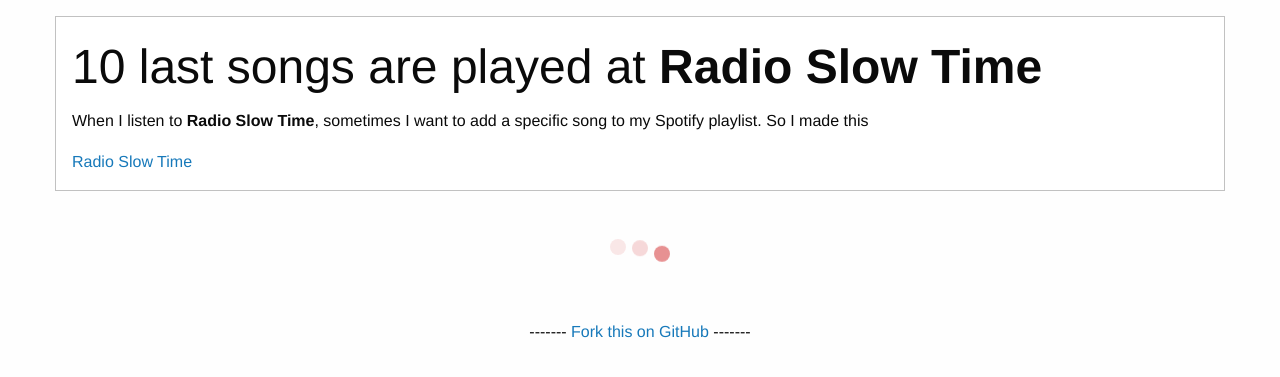
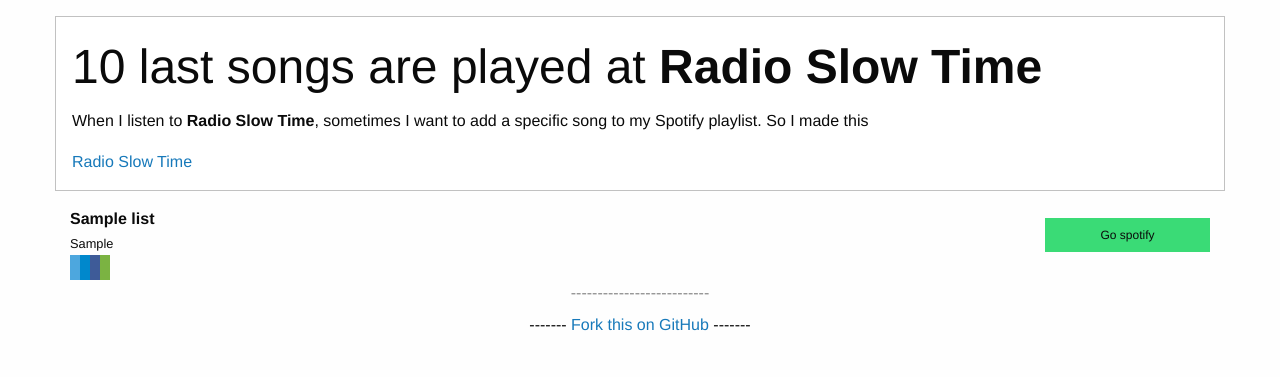
Before and after one commit to saderi/radio-slow-time-songs, a PHP site: page / in a window 1280 px wide. Shown: the top 377 px of the page. Run offline with PHP 8.4, Linux system fonts and the light colour scheme; tables that the repository leaves empty hold one stand-in row (values such as "Sample post"); some libraries are stand-ins or nearby versions.

Commit message:
Add share button

```diff
--- a/index.html
+++ b/index.html
@@ -2,11 +2,11 @@
 <html class="no-js">
     <head>
         <meta charset="utf-8" />
-        <meta name="cpanel-git" content="let's test for video">
         <meta http-equiv="x-ua-compatible" content="ie=edge">
         <meta name="viewport" content="width=device-width, initial-scale=1.0">
         <title>Slow Time to Spotify</title>
         <link rel="stylesheet" href="https://cdnjs.cloudflare.com/ajax/libs/foundation/6.5.0/css/foundation.min.css">
+        <link rel="stylesheet" href="https://d1azc1qln24ryf.cloudfront.net/114779/Socicon/style-cf.css?9ukd8d">
     </head>
     <body>
         <div class="grid-container">
@@ -45,9 +45,9 @@
                 });
             }
             $( document ).ready(function() {
-                window.setInterval(function(){
+                // window.setInterval(function(){
                     loaddata();
-                }, 3000);
+                // }, 3000);
             });
         </script>
         <style type="text/css">
@@ -75,6 +75,16 @@
             .bouncing-loader > div:nth-child(3) {
               animation-delay: 0.4s;
             }
+            i[class*="socicon"] {
+                background: #000;
+                padding: 5px;
+                color: #FFF;
+            }
+            i.socicon-spotify {background: #7bb342;}
+            i.socicon-twitter {background: #4da7de;}
+            i.socicon-facebook {background: #3e5b98;}
+            i.socicon-telegram {background: #0088cc;}
+
         </style>
     </body>
 </html>
--- a/load-data.php
+++ b/load-data.php
@@ -11,6 +11,7 @@ if ($result->num_rows > 0) {
     while($row = $result->fetch_assoc()) {
         $lastPlay[$row['id']]['song_title'] = $row["title"];
         $lastPlay[$row['id']]['artist'] = $row["artist"];
+        $lastPlay[$row['id']]['play_date'] = $row["play_date"];
         $lastPlay[$row['id']]['trackId'] = ($row["spotify_track_id"])? $row["spotify_track_id"] : '';
     }
 }
@@ -19,23 +20,44 @@ $song_list = '';
 foreach ($lastPlay as $key => $value) {
 
     if ($value['trackId']) {
-        $linkButton = '<a class="success button expanded"
-                          href="spotify:track:'.$value['trackId'].'">Add to Spotify</a>';
+
+        $linkButton = '<a class="success button small expanded text-center"
+                          href="spotify:track:'.$value['trackId'].'">Go spotify</a>';
+        $spotify_link = 'https://open.spotify.com/track/'.$value['trackId'];
+        $share_link = '
+        <a href="https://twitter.com/intent/tweet?url='.$spotify_link.'&text='.$value['song_title'].'%20by%20'.$value['artist'].'&via=radioslowtime&hashtags=Nowplaying" target="_blank">
+            <i class="socicon-twitter"></i>
+        </a>
+        <a href="https://telegram.me/share/url?url='.$spotify_link.'" target="_blank">
+            <i class="socicon-telegram"></i>
+        </a>
+        <a href="https://www.facebook.com/sharer.php?u='.$spotify_link.'" target="_blank">
+            <i class="socicon-facebook"></i>
+        </a>
+        <a href="'.$spotify_link.'" target="_blank">
+            <i class="socicon-spotify"></i>
+        </a>';
+
     } else {
-        $linkButton = '<a class="alert button expanded" target="_blank"
-        href="https://www.google.com.tr/search?q='.$value['song_title'].' '.$value['artist'].'">Search on Google</a>';
+        $linkButton = '<a class="alert button expanded small text-center" target="_blank"
+        href="https://www.google.com.tr/search?q='.$value['song_title'].' '.$value['artist'].'">Google it!</a>';
+        $share_link = '';
     }
 
     $song_list .= '
     <div class="grid-x grid-padding-x align-middle">
-        <div class="cell medium-10 small-9">
-            '.$value['song_title'].'
-            <br />
-            <small>
-                 <strong>'.$value['artist'].'</strong>
-            </small>
+        <div class="cell medium-10 small-8">
+            <div>
+                <div>
+                    <strong>'.$value['song_title'].'</strong>
+                </div>
+                <small>'.$value['artist'].'</small>
+            </div>
+            <div>
+                <small>'.$share_link.'</small>
+            </div>
         </div>
-        <div class="cell medium-2 small-3">'.$linkButton.'</div>
+        <div class="cell medium-2 small-4">'.$linkButton.'</div>
         <div class="cell small-12 text-center subheader">--------------------------</div>
     </div>';
 
```
